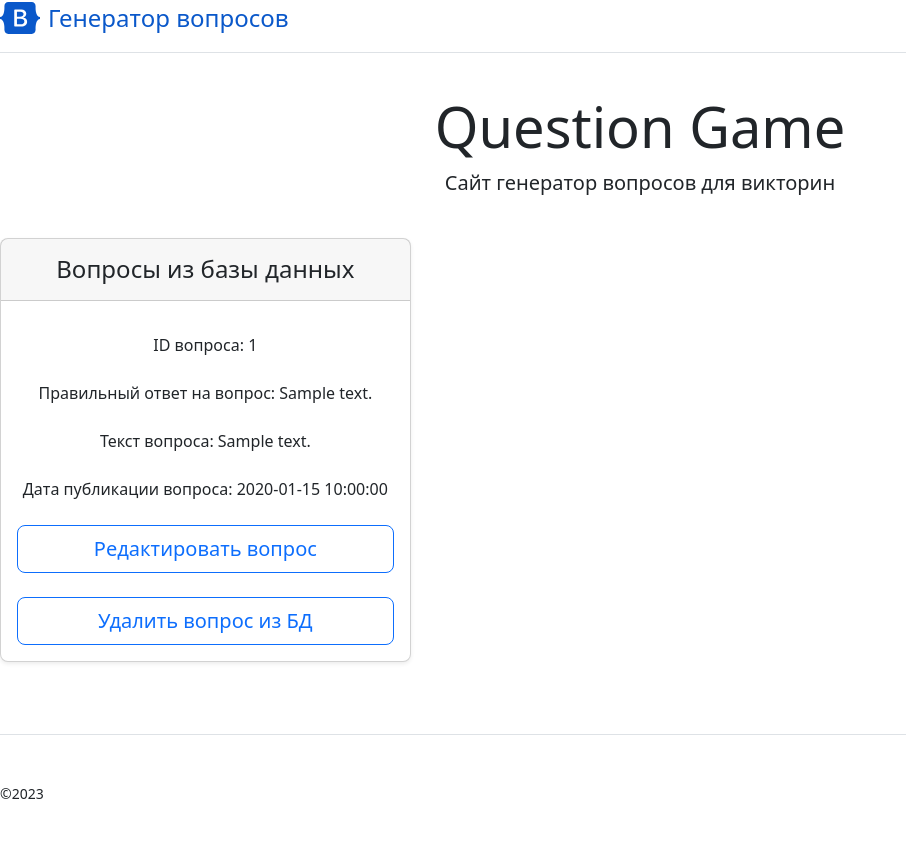
After one commit to Rustam-Gazizulin/testTask, a Flask app: template src/templates/retrieve_page.html in a window 1280 px wide. The commit adds this page. Shown: the whole page, without its empty margins (0-906 px from the left). Run offline with Flask 3, Linux system fonts and the light colour scheme; the template is opened without the code that fills it: most values are stand-ins (such as "Sample title", 1, 10 or a date in 2020).

Commit message:
add retrieve page

```diff
--- a/src/templates/list_question.html
+++ b/src/templates/list_question.html
@@ -8,7 +8,7 @@
         <div class="card mb-4 rounded-3 shadow-sm">
             {% for quest in data %}
           <div class="card-header py-3">
-            <h4 class="my-0 fw-normal">{{ quest['text_question']}}</h4>
+            <a href="/api/{{ quest['id'] }}"><h4 class="my-0 fw-normal">{{ quest['text_question']}}</h4></a>
           </div>
           <div class="card-body">
             <ul class="list-unstyled mt-3 mb-4">
--- /dev/null
+++ b/src/templates/retrieve_page.html
@@ -0,0 +1,32 @@
+{% extends 'base.html' %}
+
+{% block title %}
+    <title>Детальная информация о вопросе</title>
+{% endblock %}
+
+{% block body %}
+
+ <main>
+    <div class="row row-cols-1 row-cols-md-3 mb-3 text-center">
+      <div class="col">
+        <div class="card mb-4 rounded-3 shadow-sm">
+          <div class="card-header py-3">
+            <h4 class="my-0 fw-normal">Вопросы из базы данных</h4>
+          </div>
+          <div class="card-body">
+            <ul class="list-unstyled mt-3 mb-4">
+              <li>ID вопроса:  {{ quest['id'] }}</li><br>
+              <li>Правильный ответ на вопрос:  {{ quest['text_question'] }}</li><br>
+              <li>Текст вопроса:  {{ quest['answer_question'] }}</li><br>
+              <li>Дата публикации вопроса:  {{ quest['date_created'] }}</li>
+            </ul>
+            <a href="/api" type="button" class="w-100 btn btn-lg btn-outline-primary">Редактировать вопрос</a>
+              <div><br></div>
+
+            <a href="/api" type="button" class="w-100 btn btn-lg btn-outline-primary">Удалить вопрос из БД</a>
+          </div>
+        </div>
+      </div>
+ </main>
+
+{% endblock %}
```
Also changed, not shown: src/routes/victorina.py (+26 -22 lines), src/templates/finish_generate.html (added, +12 -0 lines), src/templates/generate.html (+6 -2 lines).
